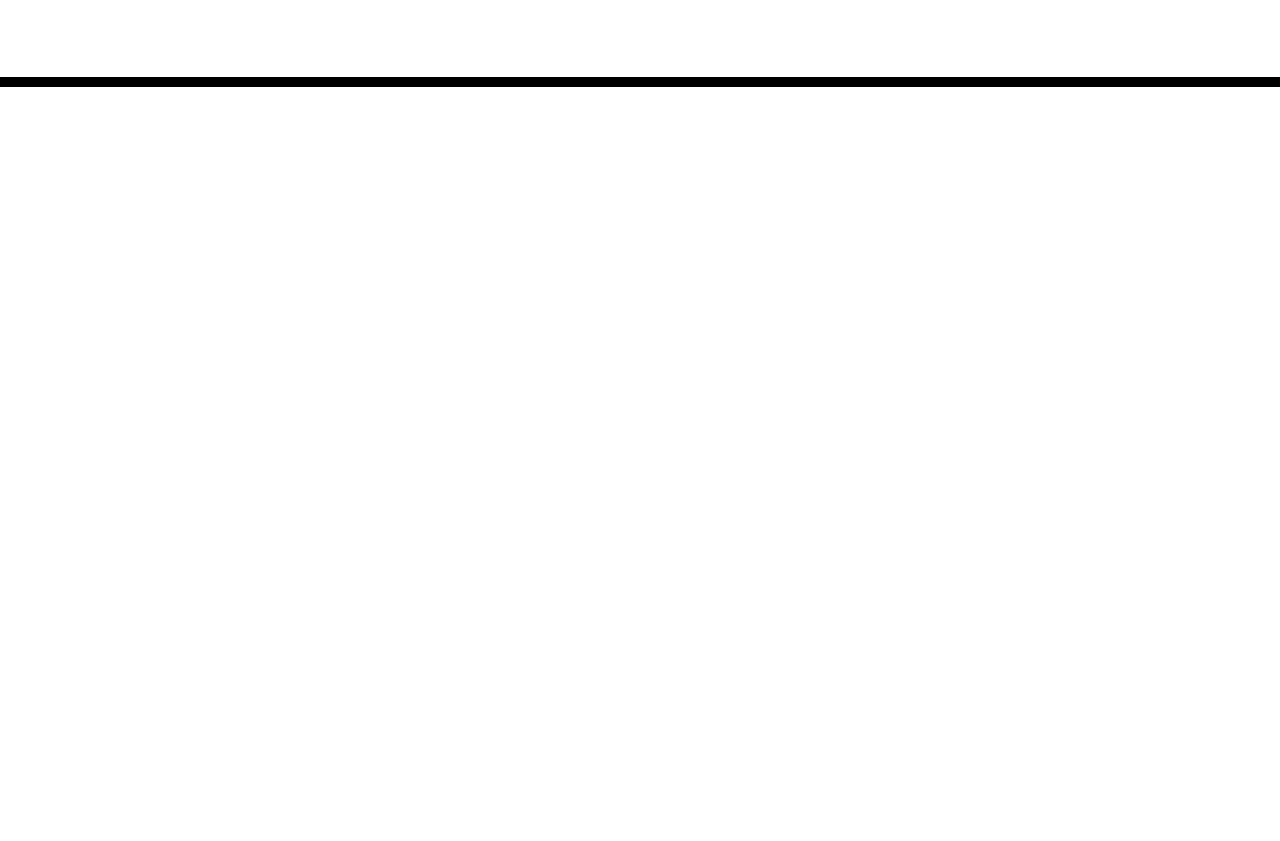
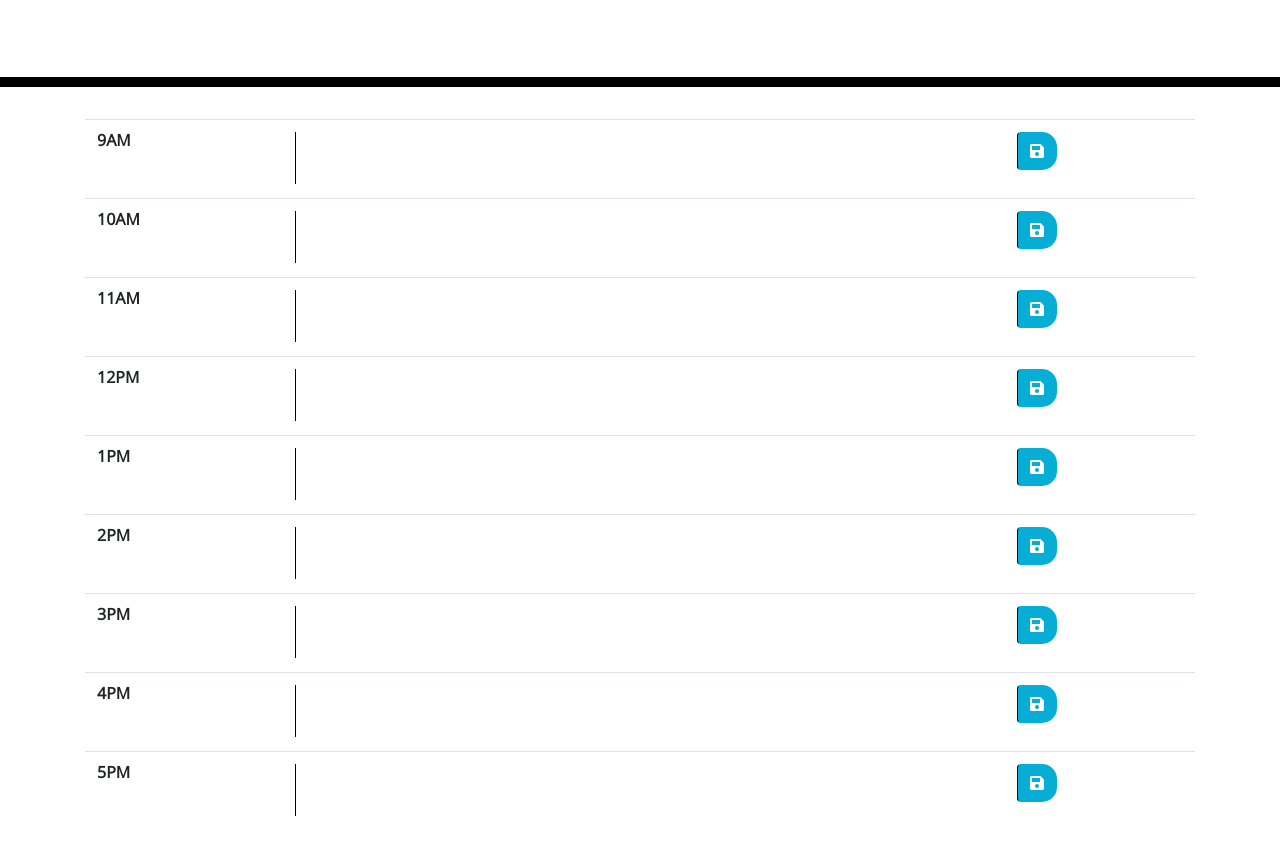
Before and after one commit to giovannaruggio/day-planner, a plain HTML site: page index.html in a window 1280 px wide. Shown: the part 181-1022 px from the top of the page. Before the commit the page ends 800 px from the top, so only its background shows below. Drawn offline with nearby package versions, Linux system fonts and the light colour scheme; files that its build step writes are made by us from their sources.

Commit message:
Update index.html with table

```diff
--- a/index.html
+++ b/index.html
@@ -18,7 +18,7 @@
       href="https://fonts.googleapis.com/css?family=Open+Sans&display=swap"
       rel="stylesheet"
     />
-    <link rel="stylesheet" href="style.css" />
+    <link rel="stylesheet" href="./assets/style.css"/>
     <title>Work Day Scheduler</title>
   </head>
 
@@ -29,10 +29,61 @@
       <p id="currentDay" class="lead"></p>
     </header>
     <div class="container">
-      <!-- Timeblocks go here -->
+      <table class="table">
+        <thead>
+        </thead>
+        <tbody>
+          <tr>
+            <th scope="row">9AM</th>
+            <td><textarea id="9"></textarea></td>
+            <td><button class="btn saveBtn"><i class="fas fa-save"></i></button></td>
+          </tr>
+          <tr>
+            <th scope="row">10AM</th>
+            <td><textarea id="10"></textarea></td>
+            <td><button class="btn saveBtn"><i class="fas fa-save"></i></button></td>
+          </tr>
+          <tr>
+            <th scope="row">11AM</th>
+            <td><textarea id="11"></textarea></td>
+            <td><button class="btn saveBtn"><i class="fas fa-save"></i></button></td>
+          </tr>
+          <tr>
+            <th scope="row">12PM</th>
+            <td><textarea id="12"></textarea></td>
+            <td><button class="btn saveBtn"><i class="fas fa-save"></i></button></td>
+          </tr>
+          <tr>
+            <th scope="row">1PM</th>
+            <td><textarea id="13"></textarea></td>
+            <td><button class="btn saveBtn"><i class="fas fa-save"></i></button></td>
+          </tr>
+          <tr>
+            <th scope="row">2PM</th>
+            <td><textarea id="14"></textarea></td>
+            <td><button class="btn saveBtn"><i class="fas fa-save"></i></button></td>
+          </tr>
+          <tr>
+            <th scope="row">3PM</th>
+            <td><textarea id="15"></textarea></td>
+            <td><button class="btn saveBtn"><i class="fas fa-save"></i></button></td>
+          </tr>
+          <tr>
+            <th scope="row">4PM</th>
+            <td><textarea id="16"></textarea></td>
+            <td><button class="btn saveBtn"><i class="fas fa-save"></i></button></td>
+          </tr>
+          <tr>
+            <th scope="row">5PM</th>
+            <td><textarea id="17"></textarea></td>
+            <td><button class="btn saveBtn"><i class="fas fa-save"></i></button></td>
+          </tr>
+        </tbody>
+      </table>
     </div>
 
     <script src="https://cdnjs.cloudflare.com/ajax/libs/jquery/3.2.1/jquery.min.js"></script>
     <script src="https://cdnjs.cloudflare.com/ajax/libs/moment.js/2.24.0/moment.min.js"></script>
+    <script src="./assets/script.js"></script>
   </body>
 </html>
```
